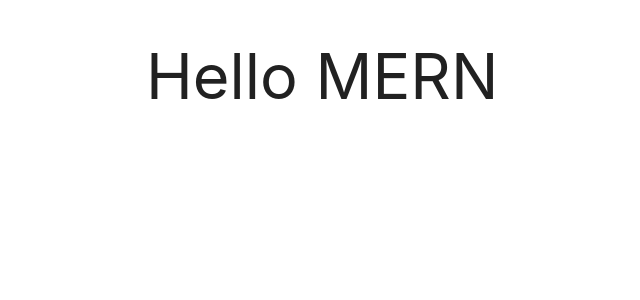
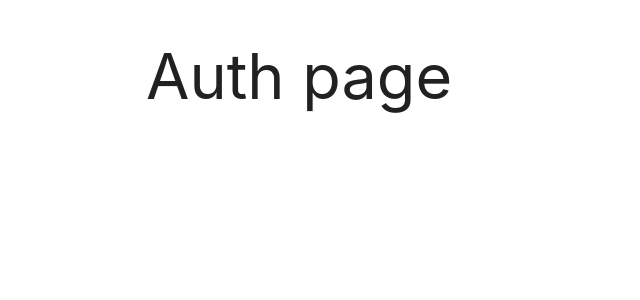
Before and after one commit to goncharukvalera/mern, a React (Create React App) app in the folder client/: page / in a window 1280 px wide. Shown: the top 300 px of the page, without its empty margins (46-686 px from the left). Built offline with nearby package versions, Linux system fonts and the light colour scheme.

Commit message:
React routes

```diff
--- a/client/package.json
+++ b/client/package.json
@@ -9,6 +9,7 @@
     "materialize-css": "^1.0.0-rc.2",
     "react": "^17.0.1",
     "react-dom": "^17.0.1",
+    "react-router-dom": "^5.2.0",
     "react-scripts": "4.0.1",
     "web-vitals": "^0.2.4"
   },
--- a/client/src/App.js
+++ b/client/src/App.js
@@ -1,10 +1,15 @@
 import React from 'react'
+import {useRoutes} from "./routes"
+import {BrowserRouter} from "react-router-dom"
 import 'materialize-css'
 function App() {
+    const routes = useRoutes()
   return (
-      <div className="container">
-          <h1>Hello MERN</h1>
-      </div>
+      <BrowserRouter>
+          <div className="container">
+              {routes}
+          </div>
+      </BrowserRouter>
   )
 }
 
--- /dev/null
+++ b/client/src/pages/AuthPage.js
@@ -0,0 +1,9 @@
+import React from 'react'
+
+export const AuthPage = () => {
+    return (
+        <div>
+            <h1>Auth page</h1>
+        </div>
+    )
+}
--- /dev/null
+++ b/client/src/pages/CreatePage.js
@@ -0,0 +1,9 @@
+import React from 'react'
+
+export const CreatePage = () => {
+    return (
+        <div>
+            <h1>Create page</h1>
+        </div>
+    )
+}
--- /dev/null
+++ b/client/src/pages/DetailPage.js
@@ -0,0 +1,9 @@
+import React from 'react'
+
+export const DetailPage = () => {
+    return (
+        <div>
+            <h1>Detail page</h1>
+        </div>
+    )
+}
--- /dev/null
+++ b/client/src/pages/LinksPage.js
@@ -0,0 +1,9 @@
+import React from 'react'
+
+export const LinksPage = () => {
+    return (
+        <div>
+            <h1>Links page</h1>
+        </div>
+    )
+}
--- /dev/null
+++ b/client/src/routes.js
@@ -0,0 +1,33 @@
+import React from 'react'
+import {Switch, Route, Redirect} from "react-router-dom"
+import {LinksPage} from "./pages/LinksPage"
+import {CreatePage} from "./pages/CreatePage"
+import {DetailPage} from "./pages/DetailPage"
+import {AuthPage} from "./pages/AuthPage"
+
+export const useRoutes = isAuthenticated => {
+    if (isAuthenticated) {
+        return (
+            <Switch>
+                <Route path="/links" exact>
+                    <LinksPage />
+                </Route>
+                <Route path="/create" exact>
+                    <CreatePage />
+                </Route>
+                <Route path="/detail/:id">
+                    <DetailPage />
+                </Route>
+                <Redirect to="/create"/>
+            </Switch>
+        )
+    }
+    return (
+        <Switch>
+            <Route path="/" exact>
+                <AuthPage />
+            </Route>
+            <Redirect to="/"/>
+        </Switch>
+    )
+}
```
Also changed, not shown: 1 other file (tests, documents, lock files or other folders).
